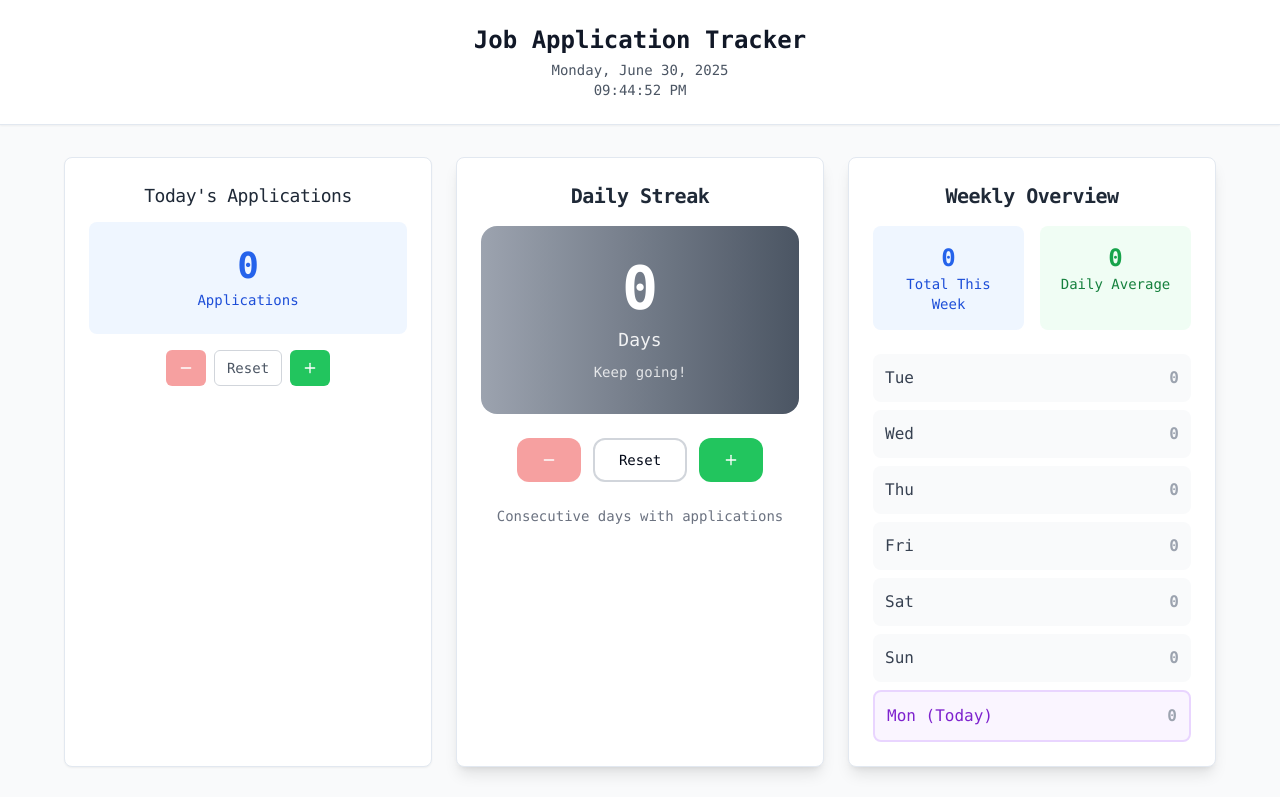
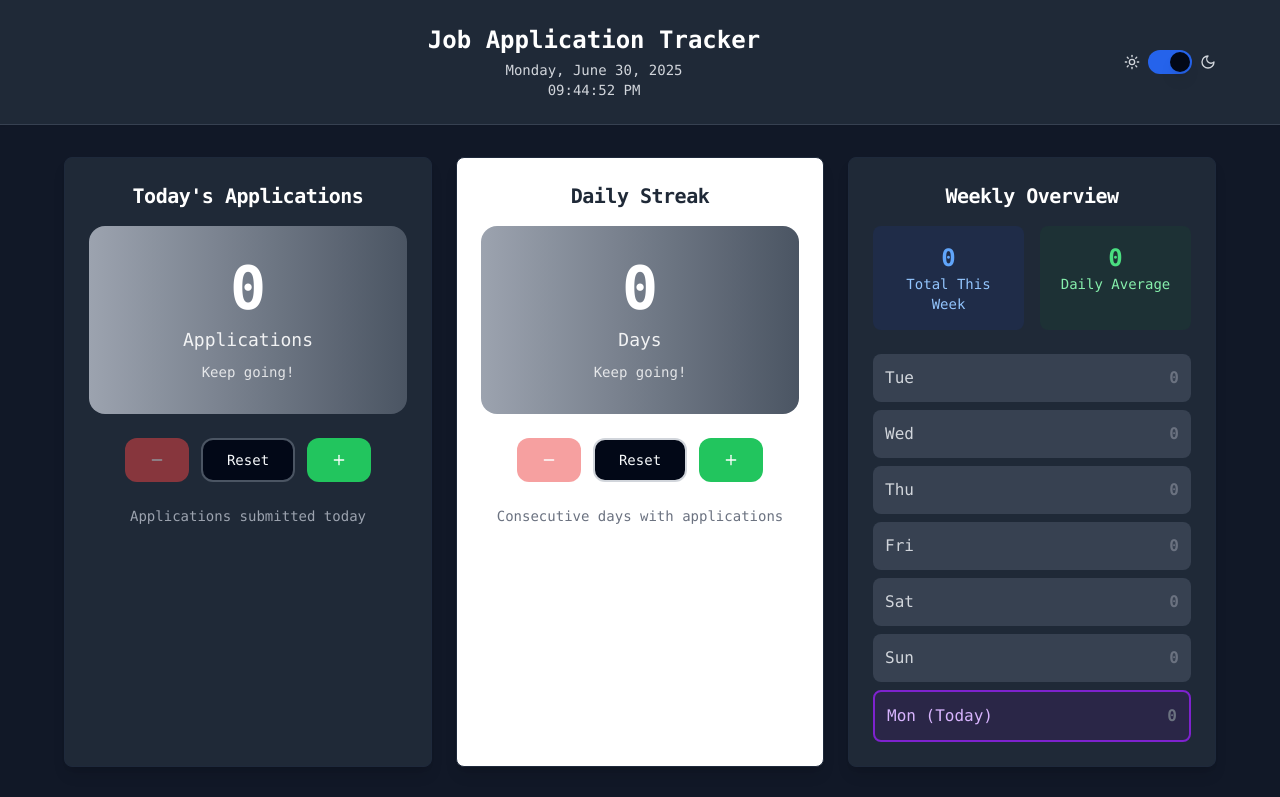
Before and after one commit to suryatejamerugu/applications-counter, a React (Vite) app: page / in a window 1280 px wide. Shown: the top 797 px of the page. Built offline with nearby package versions, Linux system fonts and the light colour scheme.

Commit message:
feat: Add theme toggle and style updates
Adds a theme toggle for light/dark mode, defaulting to dark. Also updates the "Today's Applications" card to match the "Daily Streak" card's style.

```diff
--- a/src/components/DailyCounter.tsx
+++ b/src/components/DailyCounter.tsx
@@ -25,38 +25,57 @@ const DailyCounter = ({ count, onCountChange }: DailyCounterProps) => {
     onCountChange(0);
   };
 
+  const getCountColor = () => {
+    if (count >= 50) return 'from-yellow-400 to-orange-500';
+    if (count >= 25) return 'from-green-400 to-blue-500';
+    if (count >= 10) return 'from-blue-400 to-purple-500';
+    return 'from-gray-400 to-gray-600';
+  };
+
+  const getCountText = () => {
+    if (count >= 50) return 'Excellent!';
+    if (count >= 25) return 'Great job!';
+    if (count >= 10) return 'Good work!';
+    return 'Keep going!';
+  };
+
   return (
-    <Card className="h-full font-mono">
-      <CardHeader className="text-center pb-3">
-        <CardTitle className="text-lg font-medium text-gray-800">
+    <Card className="h-full bg-white dark:bg-gray-800 shadow-lg hover:shadow-xl transition-shadow duration-300 font-mono">
+      <CardHeader className="text-center pb-4">
+        <CardTitle className="text-xl font-semibold text-gray-800 dark:text-white">
           Today's Applications
         </CardTitle>
       </CardHeader>
-      <CardContent className="text-center space-y-4">
+      <CardContent className="text-center space-y-6">
         {/* Counter Display */}
-        <div className="bg-blue-50 rounded-lg p-6">
-          <div className="text-4xl font-bold text-blue-600 mb-1 font-mono">
+        <div className={`bg-gradient-to-r ${getCountColor()} rounded-2xl p-8 text-white`}>
+          <div className="text-6xl font-bold mb-2 font-mono">
             {count}
           </div>
-          <div className="text-sm text-blue-700">Applications</div>
+          <div className="text-lg opacity-90">
+            {count === 1 ? 'Application' : 'Applications'}
+          </div>
+          <div className="text-sm mt-2 opacity-80">
+            {getCountText()}
+          </div>
         </div>
 
         {/* Action Buttons */}
-        <div className="flex justify-center space-x-2">
+        <div className="flex justify-center space-x-3">
           <Button
             onClick={decrement}
             disabled={count <= 0}
-            size="sm"
-            className="bg-red-500 hover:bg-red-600 text-white font-mono"
+            size="lg"
+            className="bg-red-500 hover:bg-red-600 text-white px-6 py-3 rounded-xl transition-all duration-200 hover:scale-105 disabled:opacity-50 disabled:hover:scale-100 font-mono"
           >
-            <Minus className="w-4 h-4" />
+            <Minus className="w-5 h-5" />
           </Button>
 
           <Button
             onClick={reset}
             variant="outline"
-            size="sm"
-            className="text-gray-600 border-gray-300 font-mono"
+            size="lg"
+            className="px-6 py-3 rounded-xl border-2 border-gray-300 hover:border-gray-400 dark:border-gray-600 dark:hover:border-gray-500 transition-all duration-200 hover:scale-105 font-mono"
           >
             Reset
           </Button>
@@ -64,11 +83,15 @@ const DailyCounter = ({ count, onCountChange }: DailyCounterProps) => {
           <Button
             onClick={increment}
             disabled={count >= 999}
-            size="sm"
-            className="bg-green-500 hover:bg-green-600 text-white font-mono"
+            size="lg"
+            className="bg-green-500 hover:bg-green-600 text-white px-6 py-3 rounded-xl transition-all duration-200 hover:scale-105 disabled:opacity-50 disabled:hover:scale-100 font-mono"
           >
-            <Plus className="w-4 h-4" />
+            <Plus className="w-5 h-5" />
           </Button>
+        </div>
+
+        <div className="text-sm text-gray-500 dark:text-gray-400">
+          Applications submitted today
         </div>
       </CardContent>
     </Card>
--- a/src/components/WeeklyOverview.tsx
+++ b/src/components/WeeklyOverview.tsx
@@ -1,4 +1,3 @@
-
 import { Card, CardContent, CardHeader, CardTitle } from '@/components/ui/card';
 
 interface ApplicationData {
@@ -38,22 +37,22 @@ const WeeklyOverview = ({ applicationData }: WeeklyOverviewProps) => {
   const weeklyAvg = Math.round(weeklyTotal / 7 * 10) / 10;
 
   return (
-    <Card className="h-full bg-white shadow-lg hover:shadow-xl transition-shadow duration-300 font-mono">
+    <Card className="h-full bg-white dark:bg-gray-800 shadow-lg hover:shadow-xl transition-shadow duration-300 font-mono">
       <CardHeader className="text-center pb-4">
-        <CardTitle className="text-xl font-semibold text-gray-800">
+        <CardTitle className="text-xl font-semibold text-gray-800 dark:text-white">
           Weekly Overview
         </CardTitle>
       </CardHeader>
       <CardContent className="space-y-4">
         {/* Weekly Stats */}
         <div className="grid grid-cols-2 gap-4 mb-6">
-          <div className="text-center p-4 bg-blue-50 rounded-lg">
-            <div className="text-2xl font-bold text-blue-600 font-mono">{weeklyTotal}</div>
-            <div className="text-sm text-blue-700">Total This Week</div>
+          <div className="text-center p-4 bg-blue-50 dark:bg-blue-900/20 rounded-lg">
+            <div className="text-2xl font-bold text-blue-600 dark:text-blue-400 font-mono">{weeklyTotal}</div>
+            <div className="text-sm text-blue-700 dark:text-blue-300">Total This Week</div>
           </div>
-          <div className="text-center p-4 bg-green-50 rounded-lg">
-            <div className="text-2xl font-bold text-green-600 font-mono">{weeklyAvg}</div>
-            <div className="text-sm text-green-700">Daily Average</div>
+          <div className="text-center p-4 bg-green-50 dark:bg-green-900/20 rounded-lg">
+            <div className="text-2xl font-bold text-green-600 dark:text-green-400 font-mono">{weeklyAvg}</div>
+            <div className="text-sm text-green-700 dark:text-green-300">Daily Average</div>
           </div>
         </div>
 
@@ -63,16 +62,22 @@ const WeeklyOverview = ({ applicationData }: WeeklyOverviewProps) => {
             <div
               key={index}
               className={`flex justify-between items-center p-3 rounded-lg ${
-                day.isToday ? 'bg-purple-50 border-2 border-purple-200' : 'bg-gray-50'
+                day.isToday
+                  ? 'bg-purple-50 dark:bg-purple-900/20 border-2 border-purple-200 dark:border-purple-700'
+                  : 'bg-gray-50 dark:bg-gray-700'
               }`}
             >
-              <span className={`font-medium ${day.isToday ? 'text-purple-700' : 'text-gray-700'}`}>
+              <span className={`font-medium ${
+                day.isToday
+                  ? 'text-purple-700 dark:text-purple-300'
+                  : 'text-gray-700 dark:text-gray-300'
+              }`}>
                 {day.day} {day.isToday && '(Today)'}
               </span>
               <span className={`font-bold font-mono ${
-                day.count > 10 ? 'text-green-600' :
-                day.count > 5 ? 'text-blue-600' :
-                day.count > 0 ? 'text-yellow-600' : 'text-gray-400'
+                day.count > 10 ? 'text-green-600 dark:text-green-400' :
+                day.count > 5 ? 'text-blue-600 dark:text-blue-400' :
+                day.count > 0 ? 'text-yellow-600 dark:text-yellow-400' : 'text-gray-400 dark:text-gray-500'
               }`}>
                 {day.count}
               </span>
--- a/src/pages/Index.tsx
+++ b/src/pages/Index.tsx
@@ -5,15 +5,23 @@ import StreakTracker from '@/components/StreakTracker';
 import Analytics from '@/components/Analytics';
 import WeeklyOverview from '@/components/WeeklyOverview';
 import { getStoredData, saveApplicationData, getTodaysCount, updateTodaysCount } from '@/lib/database';
-import { Copyright } from 'lucide-react';
+import { Copyright, Sun, Moon } from 'lucide-react';
+import { Switch } from '@/components/ui/switch';
 
 const Index = () => {
   const [todayCount, setTodayCount] = useState(0);
   const [streak, setStreak] = useState(0);
   const [applicationData, setApplicationData] = useState([]);
   const [currentDateTime, setCurrentDateTime] = useState(new Date());
+  const [isDarkMode, setIsDarkMode] = useState(true);
 
   useEffect(() => {
+    // Load theme preference or set default to dark
+    const savedTheme = localStorage.getItem('theme');
+    if (savedTheme) {
+      setIsDarkMode(savedTheme === 'dark');
+    }
+
     // Update date/time every second
     const timeInterval = setInterval(() => {
       setCurrentDateTime(new Date());
@@ -29,42 +37,34 @@ const Index = () => {
 
     loadData();
 
-    // Check for midnight reset
     const checkMidnightReset = () => {
       const now = new Date();
       const lastResetDate = localStorage.getItem('lastResetDate');
       const today = now.toDateString();
 
       if (lastResetDate !== today) {
-        // It's a new day, save yesterday's count and reset
         const yesterdayCount = getTodaysCount();
         if (yesterdayCount > 0) {
           saveApplicationData(yesterdayCount);
-          // Update streak if applications were made yesterday
           const storedData = getStoredData();
           const newStreak = (storedData.streak || 0) + 1;
           setStreak(newStreak);
           localStorage.setItem('streak', newStreak.toString());
         } else {
-          // Break streak if no applications yesterday
           setStreak(0);
           localStorage.setItem('streak', '0');
         }
 
-        // Reset today's count
         setTodayCount(0);
         updateTodaysCount(0);
         localStorage.setItem('lastResetDate', today);
 
-        // Reload application data
         const updatedData = getStoredData();
         setApplicationData(updatedData.applications || []);
       }
     };
 
     checkMidnightReset();
-
-    // Set up interval to check for midnight every minute
     const interval = setInterval(checkMidnightReset, 60000);
 
     return () => {
@@ -72,6 +72,16 @@ const Index = () => {
       clearInterval(timeInterval);
     };
   }, []);
+
+  useEffect(() => {
+    // Apply theme to document
+    if (isDarkMode) {
+      document.documentElement.classList.add('dark');
+    } else {
+      document.documentElement.classList.remove('dark');
+    }
+    localStorage.setItem('theme', isDarkMode ? 'dark' : 'light');
+  }, [isDarkMode]);
 
   const handleCountChange = (newCount: number) => {
     setTodayCount(newCount);
@@ -81,6 +91,10 @@ const Index = () => {
   const handleStreakChange = (newStreak: number) => {
     setStreak(newStreak);
     localStorage.setItem('streak', newStreak.toString());
+  };
+
+  const toggleTheme = () => {
+    setIsDarkMode(!isDarkMode);
   };
 
   const formatDateTime = (date: Date) => {
@@ -102,17 +116,30 @@ const Index = () => {
   const { date, time } = formatDateTime(currentDateTime);
 
   return (
-    <div className="min-h-screen bg-gray-50 flex flex-col font-mono">
+    <div className="min-h-screen bg-gray-50 dark:bg-gray-900 flex flex-col font-mono transition-colors duration-300">
       {/* Header */}
-      <header className="bg-white shadow-sm border-b px-4 py-6">
+      <header className="bg-white dark:bg-gray-800 shadow-sm border-b dark:border-gray-700 px-4 py-6 transition-colors duration-300">
         <div className="max-w-6xl mx-auto">
-          <div className="text-center">
-            <h1 className="text-2xl font-bold text-gray-900 mb-1">
-              Job Application Tracker
-            </h1>
-            <div className="text-sm text-gray-600">
-              <div className="font-medium">{date}</div>
-              <div className="font-mono">{time}</div>
+          <div className="flex justify-between items-center">
+            <div className="text-center flex-1">
+              <h1 className="text-2xl font-bold text-gray-900 dark:text-white mb-1">
+                Job Application Tracker
+              </h1>
+              <div className="text-sm text-gray-600 dark:text-gray-300">
+                <div className="font-medium">{date}</div>
+                <div className="font-mono">{time}</div>
+              </div>
+            </div>
+
+            {/* Theme Toggle */}
+            <div className="flex items-center space-x-2">
+              <Sun className="w-4 h-4 text-gray-600 dark:text-gray-300" />
+              <Switch
+                checked={isDarkMode}
+                onCheckedChange={toggleTheme}
+                className="data-[state=checked]:bg-blue-600"
+              />
+              <Moon className="w-4 h-4 text-gray-600 dark:text-gray-300" />
             </div>
           </div>
         </div>
@@ -140,9 +167,9 @@ const Index = () => {
       </main>
 
       {/* Footer */}
-      <footer className="bg-white border-t px-4 py-6">
+      <footer className="bg-white dark:bg-gray-800 border-t dark:border-gray-700 px-4 py-6 transition-colors duration-300">
         <div className="max-w-6xl mx-auto">
-          <div className="flex items-center justify-center text-sm text-gray-600">
+          <div className="flex items-center justify-center text-sm text-gray-600 dark:text-gray-300">
             <Copyright className="w-4 h-4 mr-2" />
             <span>Developed by Surya Teja Merugu. All rights reserved.</span>
           </div>
```
